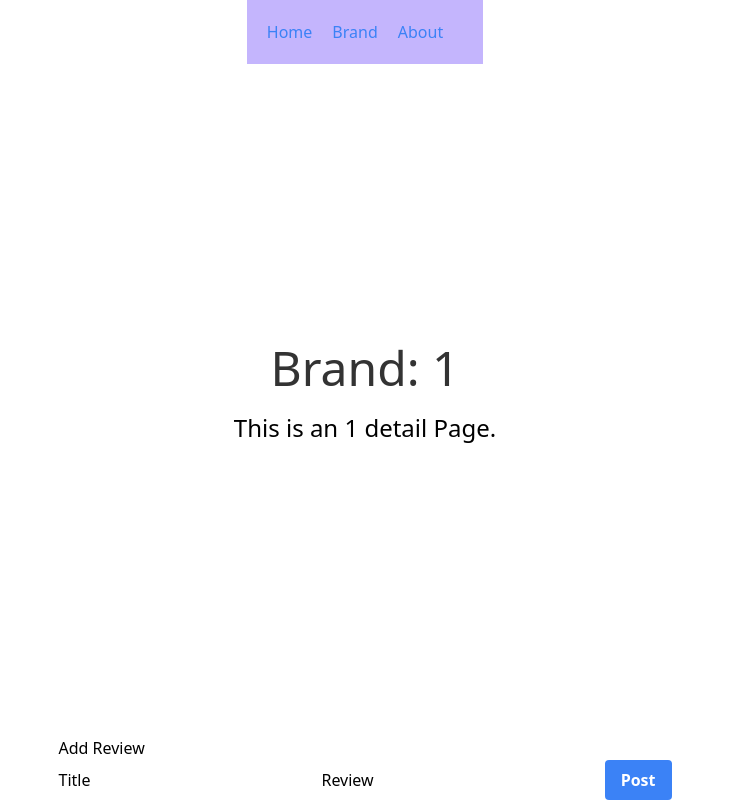
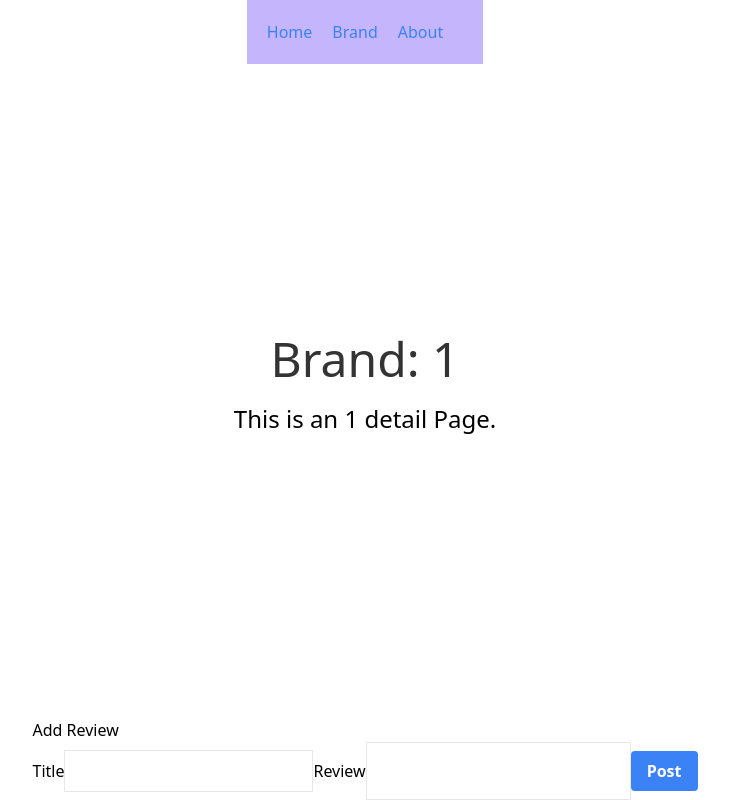
Before and after one commit to tatsuyard/scotch-whisky, a Next.js app: page /brand/1 in a window 1280 px wide. Shown: the whole page, without its empty margins (275-1004 px from the left). Built offline with nearby package versions, Linux system fonts and the light colour scheme; no server answers.

Commit message:
style微修正

```diff
--- a/components/AddReview.tsx
+++ b/components/AddReview.tsx
@@ -28,12 +28,13 @@ const AddReview: React.FC = () => {
             <label>
               Title
             </label>
-              <input
+            <input
                 type="text"
                 name="title"
                 autoComplete="off"
                 value={title}
                 onChange={e => setTitle(e.target.value)}
+                className="p-2 border"
             />
             <label>
               Review
@@ -43,6 +44,7 @@ const AddReview: React.FC = () => {
               name="review"
               value={review}
               onChange={e => setReview(e.target.value)}
+              className="p-4 border"
             />
             <button className="btn-blue" onClick={handleSubmit} disabled={!( title && review)}>
               Post
```
